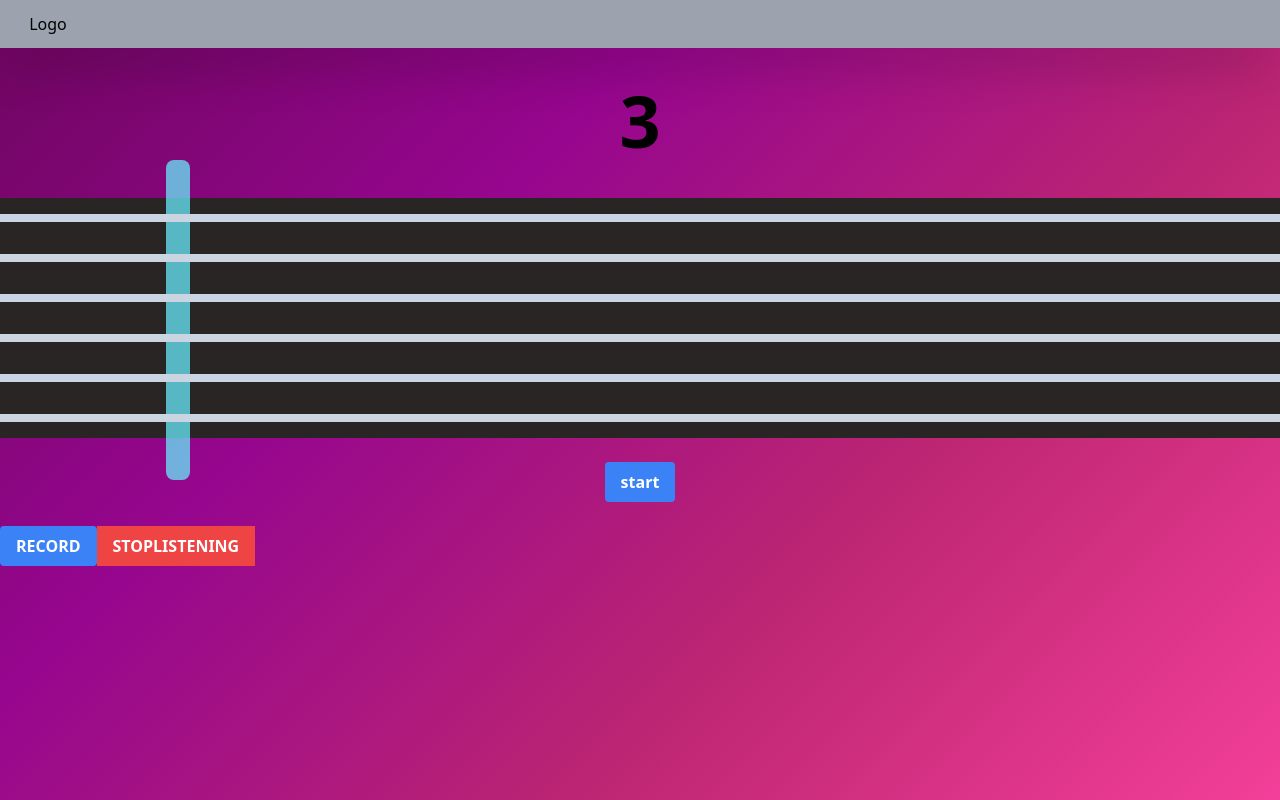
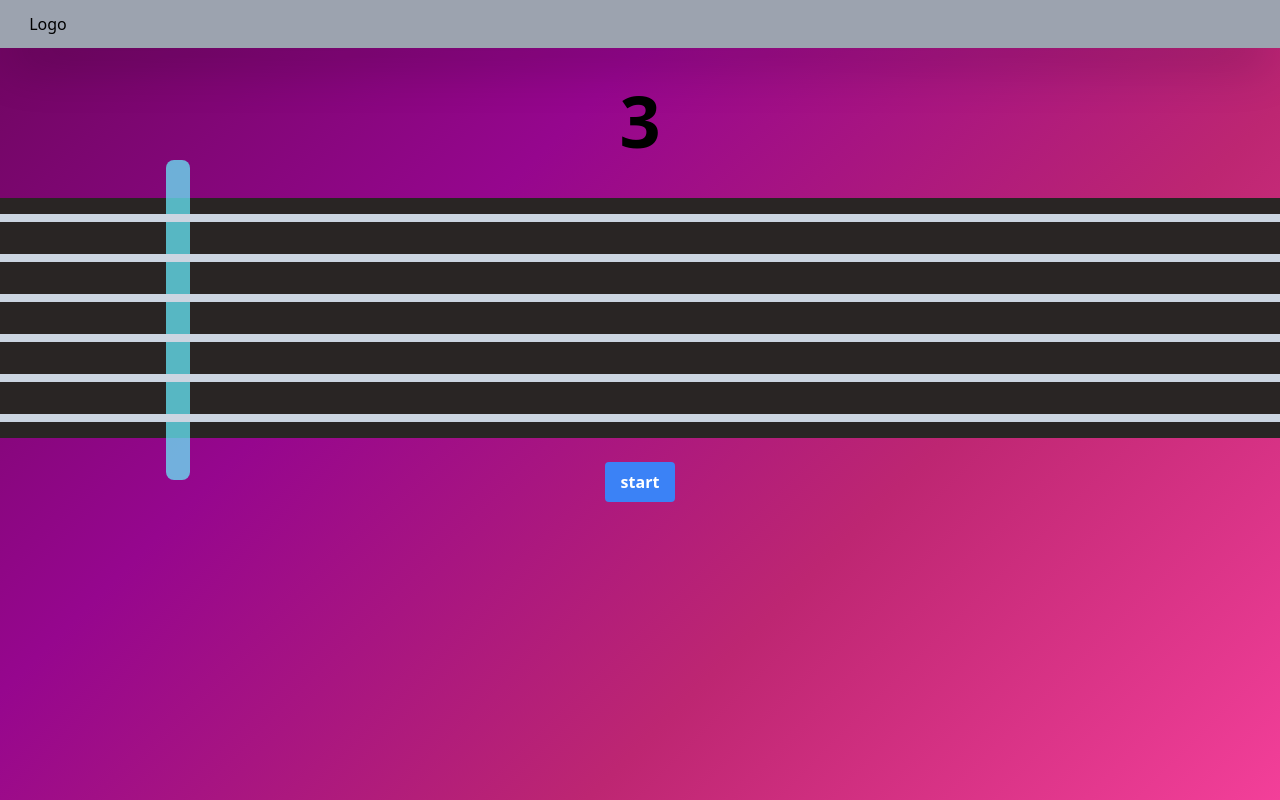
Before and after one commit to Camko25/Karaoke, a Vue app: page /#/ in a window 1280 px wide. Built offline with nearby package versions, Linux system fonts and the light colour scheme.

Commit message:
sound? nie

```diff
--- a/src/views/gameplay.vue
+++ b/src/views/gameplay.vue
@@ -72,27 +72,6 @@
             start
           </button>
         </div>
-        <div>
-          <button
-            class="bg-blue-500 hover:bg-blue-700 text-white font-bold py-2 px-4 rounded"
-            @click="(hidden = 0), recordAudio()"
-          >
-            RECORD
-          </button>
-          <button
-            class="bg-blue-500 hover:bg-blue-700 text-white font-bold py-2 px-4 rounded"
-            v-if="hidden == 0"
-            @click="(hidden = 1), stop()"
-          >
-            STOPRECORDING
-          </button>
-          <button
-            class="bg-red-500 hover:bg-red-700 text-white font-bold py-2 px-4 rounder"
-            @click="stopListening()"
-          >
-            STOPLISTENING
-          </button>
-        </div>
       </section>
     </div>
   </body>
@@ -105,17 +84,19 @@ export default {
   data() {
     return {
       timerCount: 3,
+      hidden: 1,
+      isHidden: false,
+      audio: null,
       recorder: null,
       chunks: [],
-      hidden: 1,
+      blobObj: null,
       device: null,
-      blobObj: null,
       starter: false,
-      isHidden: false
     }
   },
+
   methods: {
-    hiddenState(){
+    hiddenState() {
       this.isHidden = true
     },
     changeValue() {
@@ -131,7 +112,10 @@ export default {
     },
 
     gamePlay() {
+      this.recordAudio()
+      console.log(this.device)
       this.playAudio()
+      // this.compareSound()
       setTimeout(() => this.move(this.$refs.movin0), 430)
       setTimeout(() => this.move(this.$refs.movin1), 800)
       setTimeout(() => this.move(this.$refs.movin2), 1500)
@@ -140,6 +124,9 @@ export default {
     playAudio() {
       var audio = new Audio(require("@/assets/audio/twinkle.mp3"))
       audio.play()
+      setTimeout(() =>{
+        console.log(audio)
+      }, 10000)
     },
     move(square) {
       let x = 97.5
@@ -147,7 +134,8 @@ export default {
         x = x - 0.1
         square.style.left = x + "vw"
         square.style.display = "block"
-          if (square.style.left == 13 + "vw") square.style.backgroundColor = '#1d18c4'
+        if (square.style.left == 13 + "vw")
+          square.style.backgroundColor = "#1d18c4"
         if (square.style.left < -15 + "vw") {
           clearInterval(pohyb)
           square.style.left = null
@@ -155,53 +143,56 @@ export default {
         }
       }, 5)
     },
-      // move(value) {
-      //   let squares = [this.$refs.movin1]
-      //   let x = 97.5
-      //   let pohyb = setInterval(() => {
-      //     x = x - 0.1
-      //     squares.style.left = x + "vw"
-      //     squares.style.display = "block"
-      //     if (squares.style.left < -30 + "vw") {
-      //       clearInterval(pohyb)
-      //       squares.style.left = null
-      //       squares.style.display = null
-      //     }
-      //   }, 5)
+    recordAudio() {
+      this.device = navigator.mediaDevices
+        .getUserMedia({ audio: true })
+        .then((stream) => {
+          this.recorder = new MediaRecorder(stream)
+          console.log(this.recorder.state)
+          this.recorder.ondataavailable = (e) => {
+            this.chunks.push(e.data)
+            if (this.recorder.state == "inactive") {
+              let blob = new Blob(this.chunks, { type: "audio/wav" })
+              // save to blobObj
+              this.blobObj = blob
+              this.chunks = []
+              // emit to parent
+              this.$emit("send-audio", this.blobObj)
+              console.log(this.blobObj)
+              this.blobObj = null
+            }
+          }
+          // start
+          this.recorder.start()
+        })
+        setTimeout(() =>{
+          this.recorder.stop()
+        },5000)
+        setTimeout(() =>{
+          console.log(this.chunks)
+        },5100)
+        setInterval(() =>{
+          console.log(this.recorder.state , "B")
+        }, 1000)
+    },
+    // stop() {
+    //   // stop
+    //   this.recorder.stop()
     // },
-    recordAudio() {
-      this.device = navigator.mediaDevices.getUserMedia({ audio: true });
-      this.device.then((stream) => {
-        this.recorder = new MediaRecorder(stream);
-        this.recorder.ondataavailable = (e) => {
-          this.chunks.push(e.data);
-          if (this.recorder.state == "inactive") {
-            let blob = new Blob(this.chunks, { type: "audio/wav" });
-            // save to blobObj
-            this.blobObj = blob;
-            this.chunks = [];
-            // emit to parent
-            this.$emit("send-audio", this.blobObj);
-            this.blobObj = null;
-          }
-        };
-        // start
-        this.recorder.start();
-      });
-      setInterval(() => {
-        console.log(this.recorder.state);
-      }, 2000);
-    },
-    stop() {
-      // stop
-      this.recorder.stop()
-    },
-    stopListening() {
-      this.recorder.getAudioTracks().forEach((track) => {
-        track.stop()
-      });
-    },
 
+    // compareSound(){
+    //   var audioCtx = new Audio(require("@/assets/audio/twinkle.mp3"))
+    //   analyser = audioCtx.createAnalyser()
+    //   analyser.fftSize = 1024
+    //   var bufferLength = analyser.frequencyBinCount
+    //   var dataArray = new Uint8Array(bufferLength);
+    //   analyser.getByteTimeDomainData(dataArray);
+    //   setInterval(() => {
+    //     console.log(analyser)
+    //   })
+
+    //   audio.connect(analyser)
+    // },
   },
 }
 </script>
```
Lines whose indentation alone changed are shown as unchanged.
